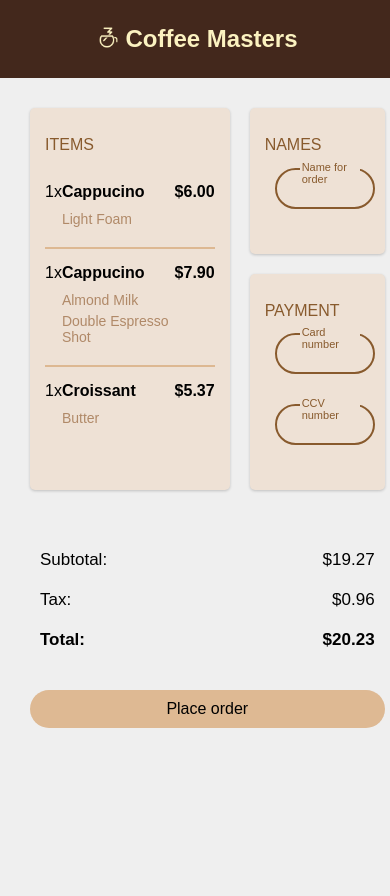
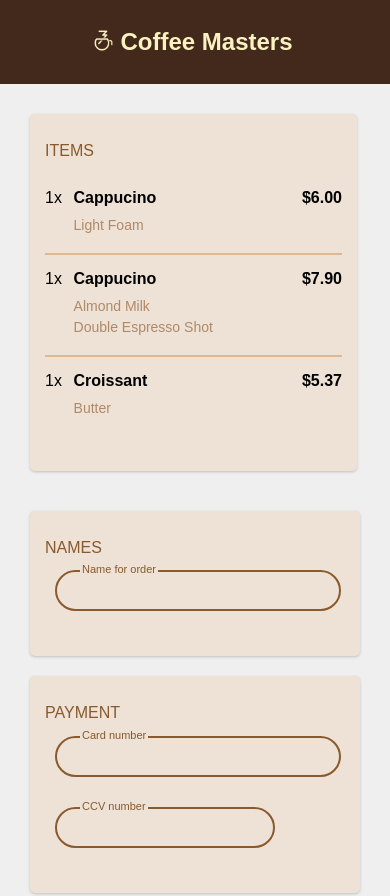
Before and after one commit to Susu-spec/coffeemasters, a plain HTML site: page index.html in a window 390 px wide. Shown: the top 896 px of the page. Before the commit the page ends 844 px from the top, so only its background shows below. Drawn offline with Linux system fonts and the light colour scheme.

Commit message:
Update: Responsiveness

```diff
--- a/index.html
+++ b/index.html
@@ -10,11 +10,11 @@
     <link href="https://fonts.googleapis.com/css2?family=Open+Sans:wght@500&display=swap" rel="stylesheet">
 </head>
 <body>
-    <header>
+    <main>
+		<div class=" banner">
 			<img class="coffeelogo" src="coffee_masters_logo.png" alt="logo" width="23px" height="25px"><h1 class="coffeetitle">Coffee Masters</h1>
-	</header>
-    <main>
-	<section class="page">
+		</div>
+		<div class="page">
 			<div class="order box">
 				<h2 class="items">ITEMS</h2>
 				<ul class="list">
@@ -85,6 +85,6 @@
 				</table>
 				<button class="place" type="button">Place order</button>
 			</section>
-	</section>
+		</div>
 </body>
 </html>
--- a/style.css
+++ b/style.css
@@ -5,13 +5,15 @@ body {
     background-color: #efefef;
 }
 
-header
- {
+main {
+   width: 100%
+}
+
+.banner {
     background-color: #43281c;
     display: flex;
     justify-content: center;
-    padding: 5px;
-    width: 100vw;
+    padding: 0.5em;
 }
 
 table {
@@ -191,12 +193,19 @@ td {
    font-weight: bold;
 }
 
-@media only screen and (max-width: 380px) {
-   header {
-      width: 375px;
+@media only screen and (max-width: 600px) {
+   .page {
+      display: block;
    }
 
-   .page {
-      padding: 0;
+   .order {
+      margin-bottom: 40px;
+      width: 90%
+   }
+
+   .total {
+      width: 90%;
+      margin: 10px;
+      padding: 10px;
    }
 }
```
Lines whose indentation alone changed are shown as unchanged.
